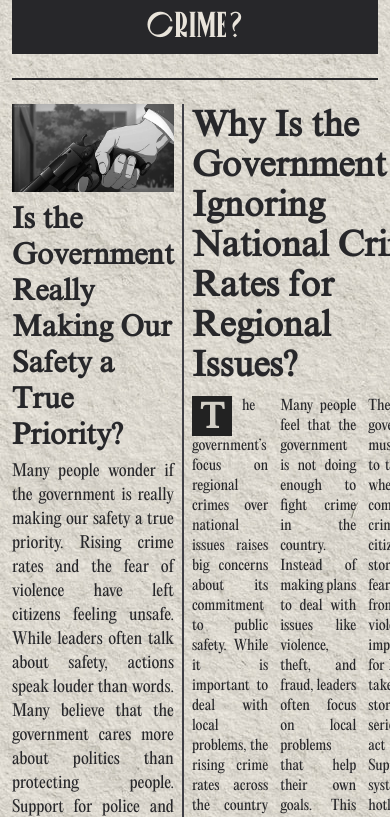
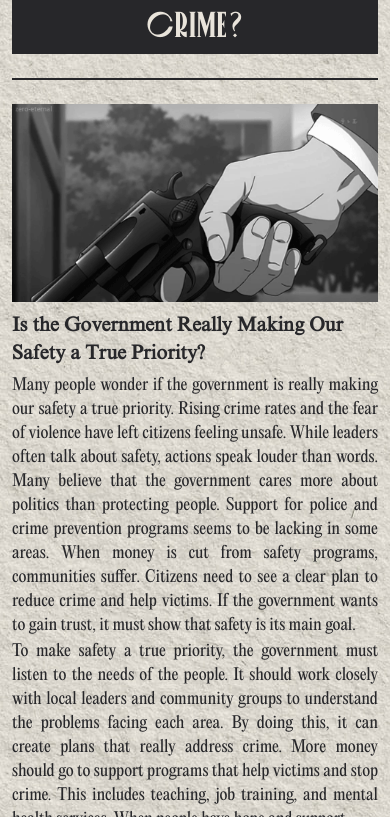
Before and after one commit to yugalkaushik/thecipher, a React (Vite) app: page / in a window 390 px wide. Shown: the part 4027-4844 px from the top of the page. Built offline with nearby package versions, Linux system fonts and the light colour scheme.

Commit message:
refactor: convert News2 sidebar layout to stacked columns on mobile

```diff
--- a/src/News/News2.tsx
+++ b/src/News/News2.tsx
@@ -1,8 +1,8 @@
 const News2 = () => {
   return (
     <div className=" ">
-      <div className=" flex gap-2">
-        <div className=" basis-1/5 text-justify border-r-2 border-zinc-700 pr-2 flex flex-col gap-2">
+      <div className="flex flex-col md:flex-row gap-2">
+        <div className="w-full md:basis-1/5 text-justify border-b-2 md:border-b-0 md:border-r-2 border-zinc-700 pb-2 md:pb-0 md:pr-2 flex flex-col gap-2">
           <div>
             <img
               src="/IMG/crimeGIFS/b-1.gif"
@@ -11,7 +11,7 @@
             />
           </div>
           <div>
-            <h1 className="text-3xl">
+            <h1 className="text-xl md:text-2xl lg:text-3xl">
               Is the Government Really Making Our Safety a True Priority?
             </h1>
           </div>
@@ -39,10 +39,10 @@
             </p>
           </div>
         </div>
-        <div className=" basis-4/5 flex gap-5">
-          <div className=" basis-3/5 flex flex-col gap-3">
+        <div className="w-full md:basis-4/5 flex flex-col md:flex-row gap-3 md:gap-5">
+          <div className="w-full md:basis-3/5 flex flex-col gap-3">
             <div>
-              <h1 className=" text-4xl">
+              <h1 className="text-xl sm:text-2xl md:text-3xl lg:text-4xl">
                 Why Is the Government Ignoring National Crime Rates for Regional
                 Issues?
               </h1>
@@ -149,7 +149,7 @@
               </div>
             </div>
           </div>
-          <div className=" text-justify basis-2/5 border-2 border-zinc-700 p-2 flex flex-col gap-4">
+          <div className="w-full md:basis-2/5 text-justify border-2 border-zinc-700 p-2 flex flex-col gap-4">
             <div>
               <img
                 src="/IMG/crimeGIFS/pm.gif"
```
